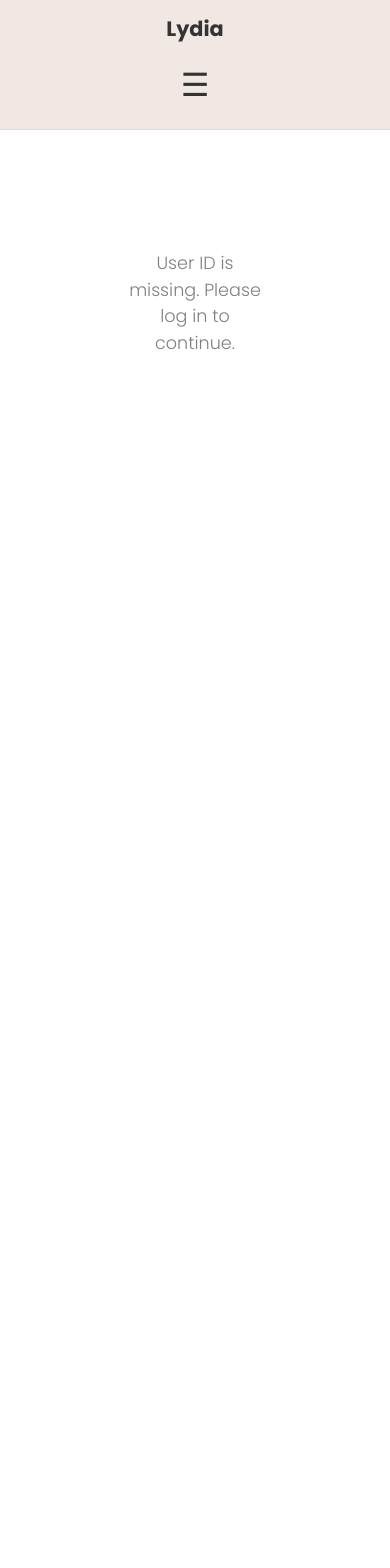
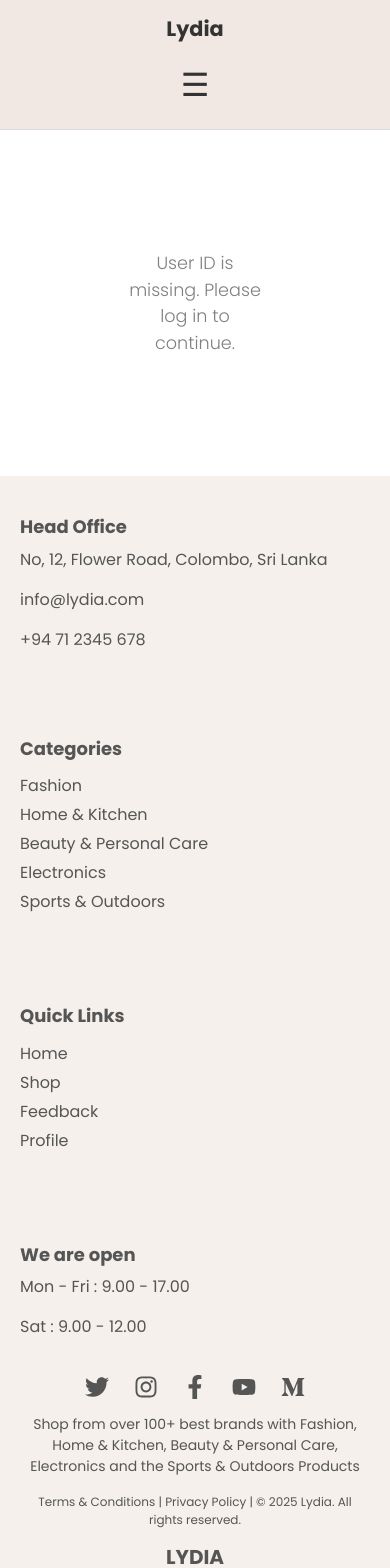
Before and after one commit to gimhaninavodya/E-commerce-Website, a React (Vite) app in the folder client/: page /checkout in a window 390 px wide. Shown: the top 1568 px of the page. Before the commit the page ends 844 px from the top, so only its background shows below. Built offline with nearby package versions, Linux system fonts and the light colour scheme.

Commit message:
Add Footer section and some styling changes.

```diff
--- a/client/src/components/AboutUs/AboutUs.css
+++ b/client/src/components/AboutUs/AboutUs.css
@@ -96,6 +96,8 @@
   .about-container, .mission-container {
     flex-direction: column;
     text-align: center;
+    margin-left: 30px;
+    margin-right: 30px;
   }
 
   .about-text, .mission-text {
--- a/client/src/components/ContactUs/ContactUs.css
+++ b/client/src/components/ContactUs/ContactUs.css
@@ -16,7 +16,7 @@
   flex-direction: row;
   align-items: center;
   justify-content: space-between;
-  margin: 0px 120px 0px 120px;
+  margin: 0px 120px;
   box-sizing: border-box;
 }
 
@@ -69,8 +69,8 @@
   align-items: center;
 }
 
-.img-icon img{
-  width: 35x;
+.img-icon img {
+  width: 35px;
   height: 35px;
 }
 
@@ -86,3 +86,88 @@
   align-items: center;
   transition: background 0.3s, transform 0.2s;
 }
+
+@media (max-width: 1024px) {
+  .contact-title {
+    margin: 10px 60px;
+  }
+  .contact-content {
+    margin: 0px 60px;
+  }
+  .info-item {
+    padding: 15px 30px;
+    margin: 15px 0px 15px 30px;
+  }
+}
+
+@media (max-width: 768px) {
+  .contact-title {
+    margin: 10px 30px;
+    text-align: center;
+    flex-direction: column;
+  }
+
+  .contact-title p {
+    font-size: 1.1rem;
+  }
+
+  .contact-content {
+    flex-direction: column;
+    margin: 0px 30px;
+  }
+
+  .contact-image {
+    flex: none;
+    width: 100%;
+    margin-bottom: 20px;
+  }
+
+  .contact-info {
+    flex: none;
+    width: 100%;
+    padding: 0;
+  }
+
+  .info-item {
+    padding: 15px 20px;
+    gap: 20px;
+    margin: 15px 0px;
+  }
+}
+
+@media (max-width: 480px) {
+  .contact-title {
+    margin: 10px 20px;
+  }
+
+  .contact-title p {
+    font-size: 1rem;
+  }
+
+  .contact-content {
+    margin: 0px 20px;
+  }
+
+  .info-item {
+    flex-direction: column;
+    text-align: center;
+    padding: 15px;
+    gap: 15px;
+  }
+
+  .icon {
+    width: 60px;
+    height: 60px;
+  }
+
+  .img-icon img {
+    width: 30px;
+    height: 30px;
+  }
+
+  .action-btn {
+    width: 40px;
+    height: 40px;
+    font-size: 1.2rem;
+  }
+}
--- a/client/src/components/Feedback/Feedback.css
+++ b/client/src/components/Feedback/Feedback.css
@@ -6,11 +6,9 @@
   box-shadow: 0 2px 5px rgba(0, 0, 0.1, 0.3);
   border-radius: 20px;
   background-color: #F1E8E3;
-  margin-top: 30px;
-  margin-left: 120px;
-  margin-right: 120px;
-  margin-bottom: 60px;
+  margin: 30px 120px 60px;
   box-sizing: border-box;
+  padding: 20px;
 }
 
 .feedback-text {
@@ -53,28 +51,39 @@
 
 .feedback-image img {
   max-width: 100%;
-  max-height: 400px;   /*height: auto;*/
+  max-height: 400px;
   border-radius: 0px 20px 20px 0px;
   display: block;
 }
 
-/* Responsive Design */
+@media (max-width: 1024px) {
+  .feedback-container-main {
+    margin: 30px 60px;
+    padding: 15px;
+  }
+
+  .feedback-text {
+    padding: 40px;
+  }
+}
+
 @media (max-width: 768px) {
   .feedback-container-main {
     flex-direction: column;
     text-align: center;
-    margin-left: 30px;
-    margin-right: 30px;
+    margin: 30px;
+    padding: 20px;
   }
 
   .feedback-text {
     flex: 1;
-    padding: 50px;
+    padding: 30px;
   }
 
   .feedback-image {
     flex: 1;
     margin-top: 20px;
+    justify-content: center;
   }
 
   .feedback-image img {
@@ -89,8 +98,8 @@
 
 @media (max-width: 480px) {
   .feedback-container-main {
-    margin-left: 30px;
-    margin-right: 30px;
+    margin: 20px;
+    padding: 15px;
   }
 
   .feedback-text h1 {
@@ -101,8 +110,13 @@
     font-size: 0.9rem;
   }
 
+  .feedback-text {
+    padding: 20px;
+  }
+
   .feedback-image img {
-    border-radius: 0px 0px 20px 20px;
+    max-height: 250px;
+    border-radius: 20px;
   }
 
   .feedback-button {
--- a/client/src/components/FeedbackCard/FeedbackCard.css
+++ b/client/src/components/FeedbackCard/FeedbackCard.css
@@ -50,9 +50,58 @@
   color: #ddd;
 }
 
-/* Responsive design for smaller screens */
+@media (max-width: 1024px) {
+  .feedback-container {
+    margin: 30px 60px;
+  }
+
+  .feedback-item {
+    flex: 1 1 calc(50% - 100px);
+    padding: 40px;
+  }
+
+  .feedback-item p {
+    font-size: 1.1rem;
+  }
+
+  .feedback-item h6 {
+    font-size: 0.9rem;
+  }
+}
+
 @media (max-width: 768px) {
+  .feedback-container {
+    margin: 30px 30px;
+  }
+
   .feedback-item {
     flex: 1 1 100%;
+    padding: 35px;
+  }
+
+  .feedback-item p {
+    font-size: 1rem;
+  }
+
+  .feedback-item h6 {
+    font-size: 0.85rem;
   }
 }
+
+@media (max-width: 480px) {
+  .feedback-container {
+    margin: 20px;
+  }
+
+  .feedback-item {
+    padding: 30px;
+  }
+
+  .feedback-item p {
+    font-size: 0.95rem;
+  }
+
+  .feedback-item h6 {
+    font-size: 0.8rem;
+  }
+}
--- /dev/null
+++ b/client/src/components/Footer/Footer.css
@@ -0,0 +1,81 @@
+.footer {
+    background-color: #f5f0eb;
+    color: #555;
+    padding: 40px 20px;
+    text-align: center;
+  }
+
+  .footer-container {
+    display: grid;
+    grid-template-columns: repeat(4, 1fr);
+    gap: 70px;
+    max-width: 1400px;
+    margin: 0 auto;
+    text-align: left;
+  }
+
+  .footer-section {
+    display: flex;
+    flex-direction: column;
+  }
+
+  .footer-title {
+    font-weight: bold;
+    font-size: 18px;
+    margin-bottom: 10px;
+  }
+
+  .footer-section ul {
+    list-style: none;
+    padding: 0;
+  }
+
+  .footer-section li {
+    margin: 5px 0;
+    cursor: pointer;
+  }
+
+  .footer-icons {
+    display: flex;
+    justify-content: center;
+    gap: 25px;
+    font-size: 24px;
+    margin-top: 20px;
+  }
+
+  .footer-text {
+    font-size: 14px;
+    margin-top: 15px;
+  }
+
+  .footer-bottom {
+    font-size: 12px;
+    margin-top: 10px;
+  }
+
+  .footer-brand {
+    font-weight: bold;
+    font-size: 20px;
+    margin-top: 10px;
+  }
+
+  .footer-section a {
+    text-decoration: none;
+    color: inherit;
+  }
+
+  .footer-section a:hover {
+    color: #7a7a7a;
+  }
+
+  @media (max-width: 768px) {
+    .footer-container {
+      grid-template-columns: repeat(2, 1fr);
+    }
+  }
+
+  @media (max-width: 480px) {
+    .footer-container {
+      grid-template-columns: repeat(1, 1fr);
+    }
+  }
--- /dev/null
+++ b/client/src/components/Footer/Footer.jsx
@@ -0,0 +1,75 @@
+import React from "react";
+import { FaTwitter, FaInstagram, FaFacebookF, FaYoutube, FaMediumM } from "react-icons/fa";
+import "./Footer.css";
+import { Link } from "react-router-dom";
+
+const Footer = () => {
+  return (
+    <footer className="footer">
+      <div className="footer-container">
+        {/* Head Office */}
+        <div className="footer-section">
+          <h3 className="footer-title">Head Office</h3>
+          <p>No, 12, Flower Road, Colombo, Sri Lanka</p>
+          <p>info@lydia.com</p>
+          <p>+94 71 2345 678</p>
+        </div>
+
+        {/* Categories */}
+        <div className="footer-section">
+          <h3 className="footer-title">Categories</h3>
+          <ul>
+            <li><Link to="/fashion">Fashion</Link></li>
+            <li><Link to="/home">Home & Kitchen</Link></li>
+            <li><Link to="/beauty">Beauty & Personal Care</Link></li>
+            <li><Link to="/electronics">Electronics</Link></li>
+            <li><Link to="/sports">Sports & Outdoors</Link></li>
+          </ul>
+        </div>
+
+        {/* Quick Links */}
+        <div className="footer-section">
+          <h3 className="footer-title">Quick Links</h3>
+          <ul>
+            <li><Link to="/">Home</Link></li>
+            <li><Link to="/mysells">Shop</Link></li>
+            <li><Link to="/reviews">Feedback</Link></li>
+            <li><Link to="/profile">Profile</Link></li>
+          </ul>
+        </div>
+
+        {/* We Are Open */}
+        <div className="footer-section">
+          <h3 className="footer-title">We are open</h3>
+          <p>Mon - Fri : 9.00 - 17.00</p>
+          <p>Sat : 9.00 - 12.00</p>
+        </div>
+      </div>
+
+      {/* Social Media Icons */}
+      <div className="footer-icons">
+        <FaTwitter />
+        <FaInstagram />
+        <FaFacebookF />
+        <FaYoutube />
+        <FaMediumM />
+      </div>
+
+      {/* Footer Text */}
+      <p className="footer-text">
+        Shop from over 100+ best brands with Fashion, Home & Kitchen, Beauty & Personal Care,
+        Electronics and the Sports & Outdoors Products
+      </p>
+
+      {/* Bottom Links */}
+      <p className="footer-bottom">
+        Terms & Conditions | Privacy Policy | © 2025 Lydia. All rights reserved.
+      </p>
+
+      {/* Brand Name */}
+      <h2 className="footer-brand">LYDIA</h2>
+    </footer>
+  );
+};
+
+export default Footer;
--- a/client/src/components/MainFeedback/MainFeedback.css
+++ b/client/src/components/MainFeedback/MainFeedback.css
@@ -22,6 +22,50 @@
   transition: background-color 0.3s ease;
 }
 
-.feedback-title button:hover {
-  background-color: #2f3133;
+@media (max-width: 1024px) {
+  .feedback-title {
+    margin: 10px 60px;
+  }
+
+  .feedback-title p {
+    font-size: 1.2rem;
+  }
+
+  .feedback-title button {
+    padding: 8px 25px;
+    width: 100%;
+  }
 }
+
+@media (max-width: 768px) {
+  .feedback-title {
+    flex-direction: column;
+    text-align: center;
+    margin: 20px 30px;
+  }
+
+  .feedback-title p {
+    font-size: 1.1rem;
+    margin-bottom: 15px;
+  }
+
+  .feedback-title button {
+    font-size: 0.9rem;
+    padding: 8px 20px;
+  }
+}
+
+@media (max-width: 480px) {
+  .feedback-title {
+    margin: 15px 20px;
+  }
+
+  .feedback-title p {
+    font-size: 1rem;
+  }
+
+  .feedback-title button {
+    font-size: 0.8rem;
+    padding: 6px 16px;
+  }
+}
--- a/client/src/components/ProductView/ProductView.css
+++ b/client/src/components/ProductView/ProductView.css
@@ -144,4 +144,7 @@ button:hover {
     width: 80%;
     text-align: center;
   }
+  .product-tags{
+    justify-content: center;
+  }
 }
--- a/client/src/components/Profile/Profile.css
+++ b/client/src/components/Profile/Profile.css
@@ -102,7 +102,7 @@
 }
 
 .profile-container {
-  background-color: #F1E8E3;
+  background-color: #f5f0eb;
   min-height: 100vh;
 }
 
--- a/client/src/layout/Layout.jsx
+++ b/client/src/layout/Layout.jsx
@@ -1,19 +1,18 @@
 import React from "react";
 import { Outlet } from "react-router-dom";
 import Header from "../components/Header/Header";
+import Footer from "../components/Footer/Footer";
 
 const Layout = () => {
 
-    //favourites()
-    //cartItems()
 
     return (
         <>
           <div>
             <Header />
             <Outlet />
+            <Footer/>
           </div>
-           {/* <Footer /> */}
          </>
      );
 };
```
Lines whose indentation alone changed are shown as unchanged.
